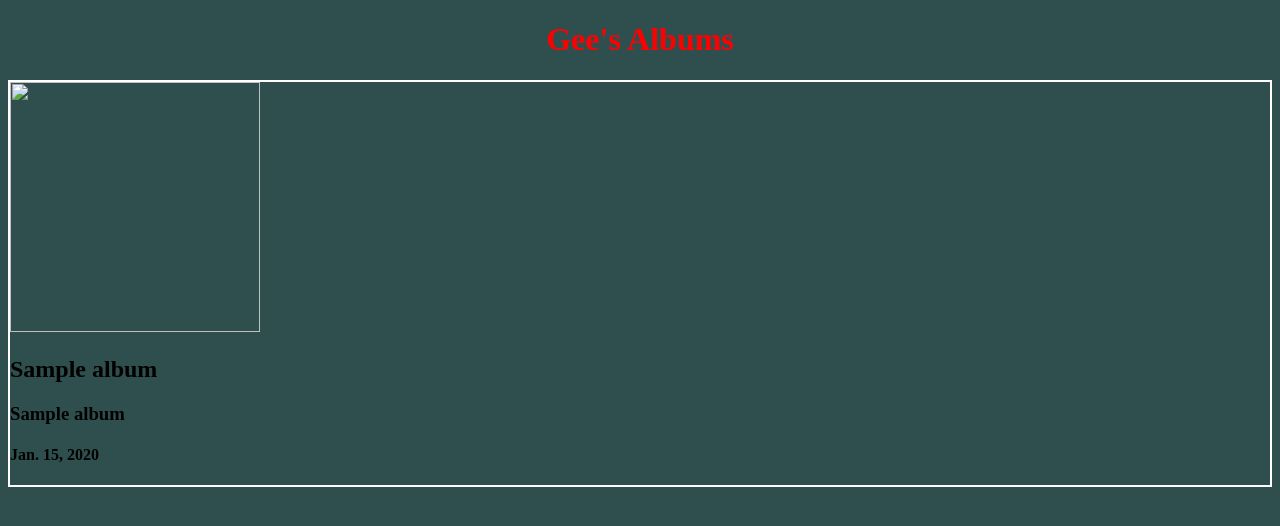
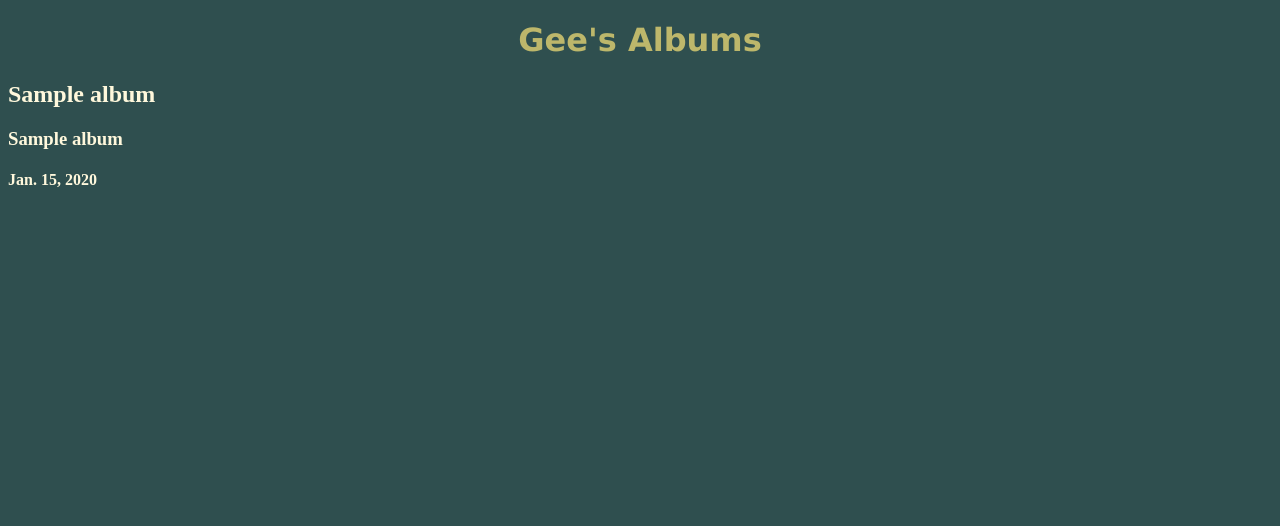
Before and after one commit to momentum-morehouse/django-music-genolajohnson, a Django app: page / in a window 1280 px wide. Shown: the top 526 px of the page. Run offline with Django 3.2, Linux system fonts and the light colour scheme; tables that the repository leaves empty hold one stand-in row (values such as "Sample post").

Commit message:
input image url

```diff
--- a/mymusic/models.py
+++ b/mymusic/models.py
@@ -6,6 +6,7 @@ from django.db import models
 
 class Album(models.Model):
     artist_name = models.CharField(max_length=255, null=True, blank=True)
+    image_url = models.TextField(null= True, blank= True)
     title = models.CharField(max_length=255,null=True, blank=True)
     released = models.DateField()
 
--- a/static/css/styles.css
+++ b/static/css/styles.css
@@ -1,32 +1,26 @@
+all_albums {
+    height: 300px;
+    display: flex;
+    flex-direction: row;
+    flex-wrap: wrap;
+}
 h1 {
-    color: red;
-    }
-
+    color: darkkhaki;
+    text-align: center;
+    font-family: Verdana, sans-serif, fantasy
+}
+h2 {
+    color: cornsilk;
+    font-family: Roboto Slab, serif;
+}
+h3 {
+    color: cornsilk;
+    font-family: Roboto Slab, serif;
+}
+h4 {
+    color: cornsilk;
+    font-family: VRoboto Slab, serif;
+}
 body{
      background-color: darkslategray;
 }
-
-/* #all_albums {
-    display: grid;
-    grid-gap: 1rem;
-    grid-template-columns: 2fr 1fr;
-    border: red 2px solid;
-} */
-
-.album {
-    border:white 2px solid;
-}
-
-h1 {
-    text-align: center;
-}
-
-#all_albums {
-    grid-template-columns: 100px 50px 100px;
-    grid-template-rows: 90px auto 90 px;
-    column-gap: 10px;
-    row-gap: 15px;
-}
-
-
-/* grid-template-columns: repeat(auto-fill, minmax(20rem, 1fr)); */
--- a/templates/albums/list_albums.html
+++ b/templates/albums/list_albums.html
@@ -8,7 +8,7 @@
     {% for album in albums %}
 
     <div class="album">
-        <img src = '{{ album.image_url }}' height='250' width= '250' >
+        <!-- <img src = '{{ album.image_url }}' height='250' width= '250' > -->
         <div><h2>{{ album.title }}</h2></div>
         <div><h3>{{ album.artist_name }}</h3></div>
         <div><h4>{{ album.released }}</h4></div>
```
